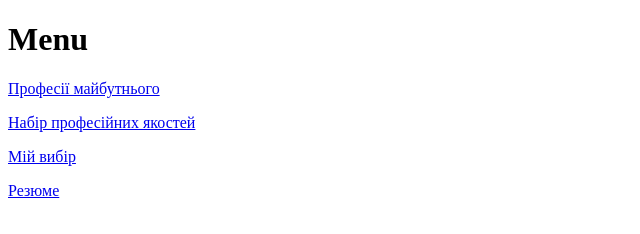
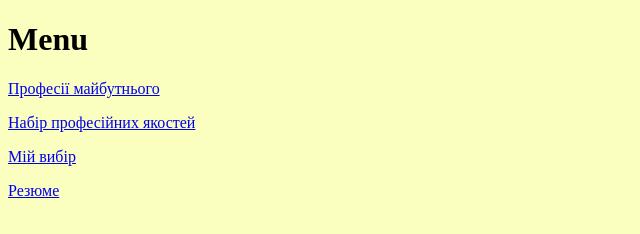
Before and after one commit to rak-chikibryak/rak-chikibryak.github.io, a plain HTML site: page refs.html in a window 1280 px wide. Shown: the whole page, without its empty margins (0-640 px from the left). Drawn offline with Linux system fonts and the light colour scheme.

Commit message:
Update refs.html

```diff
--- a/refs.html
+++ b/refs.html
@@ -3,6 +3,9 @@
 <head>
 	<meta charset="UTF-8">
 	<title>references</title>
+	<style>
+		body { background: #FAFEBE;}
+	</style>
 </head>
 <body>
 	<h1>Menu</h1>
```
